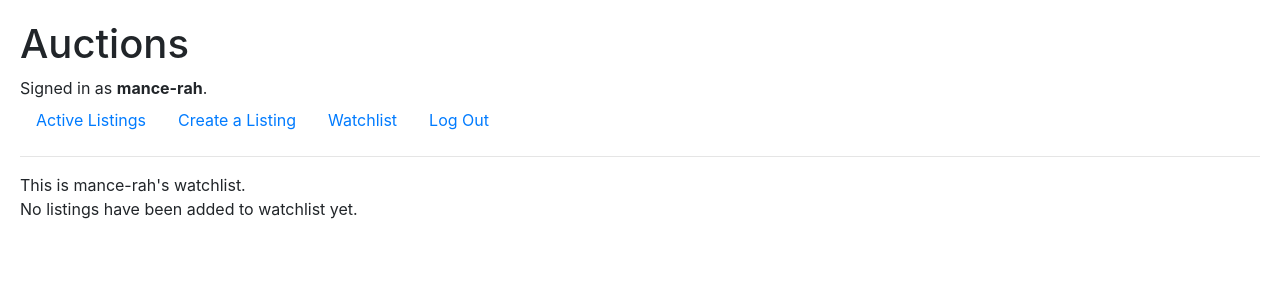
After one commit to cmdr-1/ebay_clone, a Django app: page /watchlist/1 in a window 1280 px wide. The commit adds this page. Shown: the top 300 px of the page. Run offline with Django 3.2, Linux system fonts and the light colour scheme; a user stored in the database is signed in; data that the repository does not hold is empty; some libraries are stand-ins or nearby versions.

Commit message:
added initial watchlist functionality

```diff
--- a/auctions/models.py
+++ b/auctions/models.py
@@ -48,3 +48,7 @@ class Comments(models.Model):
 
     def __str__(self):
         return f"Comment {self.comment} by {self.user}"
+
+class Watchlist(models.Model):
+    user = models.ForeignKey(User, on_delete=models.CASCADE, related_name="user_list")
+    listing = models.ManyToManyField(Listings, related_name="watched_listings")
--- a/auctions/templates/auctions/layout.html
+++ b/auctions/templates/auctions/layout.html
@@ -29,6 +29,9 @@
         <a class="nav-link" href="{% url 'create' %}">Create a Listing</a>
       </li>
       <li class="nav-item">
+        <a class="nav-link" href="{% url 'watchlist' id %}">Watchlist</a>
+      </li>
+      <li class="nav-item">
         <a class="nav-link" href="{% url 'logout' %}">Log Out</a>
       </li>
       {% else %}
--- a/auctions/templates/auctions/listing.html
+++ b/auctions/templates/auctions/listing.html
@@ -2,16 +2,20 @@
 
 <div id="title-section">
   <h1>Title: {{ listing.title }}</h1>
-  <button class="btn btn-success">Add to Watchlist</button>
+  <a href="" class="btn btn-success">Add to Watchlist</a>
 </div>
 
 <div class="container">
   <div class="row">
     <div class="col-md-12 card mb-4 mt-3">
       <div class="card-body">
+        {% if listing.image == blank %}
+          <H2><em>No Image</em></H2>
+        {% else %}
         <div class="image-block">
           <img src="{{ listing.image }}" width="400px" />
         </div>
+        {% endif %}
         <div>
           <h4>Category: {{ listing.category }}</h4>
           <br />
--- /dev/null
+++ b/auctions/templates/auctions/watchlist.html
@@ -0,0 +1,15 @@
+{% extends "auctions/layout.html" %}
+
+{% block body %}
+
+This is {{ user.username}}'s watchlist.
+{% for listing in watched %}
+        <div>
+            <h4>{{listing.title}}</h4>
+            <p>Description: {{listing.description}}</p>
+        </div>
+    {% empty %}
+        <p>No listings have been added to watchlist yet.</p>
+{% endfor %}
+
+{% endblock %}
--- a/auctions/urls.py
+++ b/auctions/urls.py
@@ -8,5 +8,6 @@ urlpatterns = [
     path("logout", views.logout_view, name="logout"),
     path("register", views.register, name="register"),
     path('create', views.create, name="create"),
-    path('listing/<id>', views.listing, name="listing")
-]
+    path('listing/<id>', views.listing, name="listing"),
+    path('watchlist/<id>', views.watchlist, name="watchlist")
+    ]
--- a/auctions/views.py
+++ b/auctions/views.py
@@ -4,7 +4,7 @@ from django.http import HttpResponse, HttpResponseRedirect
 from django.shortcuts import render
 from django.urls import reverse
 
-from .models import User, Listings, Bid, Comments
+from .models import User, Listings, Bid, Comments, Watchlist
 from .forms import ListingsForm, CommentForm
 
 # Adding the @login_required decorator on top of any view will ensure that only a user who is logged in can access that view.
@@ -106,6 +106,19 @@ def listing(request, id):
         "comment_form": comment_form
     }
 
-    # if request.method == "GET":
-    #     listing_comments =
     return render(request, "auctions/listing.html", context)
+
+def watchlist(request, id):
+
+    # Watchlist.user = request.user.id
+    # Watchlist.listing = Listings.objects.get(id=id)
+
+    id = request.user.id
+    watched = Watchlist.objects.filter(user=request.user)
+
+    context = {
+        'watched': watched,
+        'id': id
+    }
+
+    return render(request, "auctions/watchlist.html", context)
```
Also changed, not shown: auctions/migrations/0007_auto_20201013_1432.py (added), auctions/migrations/0008_watchlist.py (added), auctions/migrations/0009_auto_20201015_1800.py (added), db.sqlite3.
